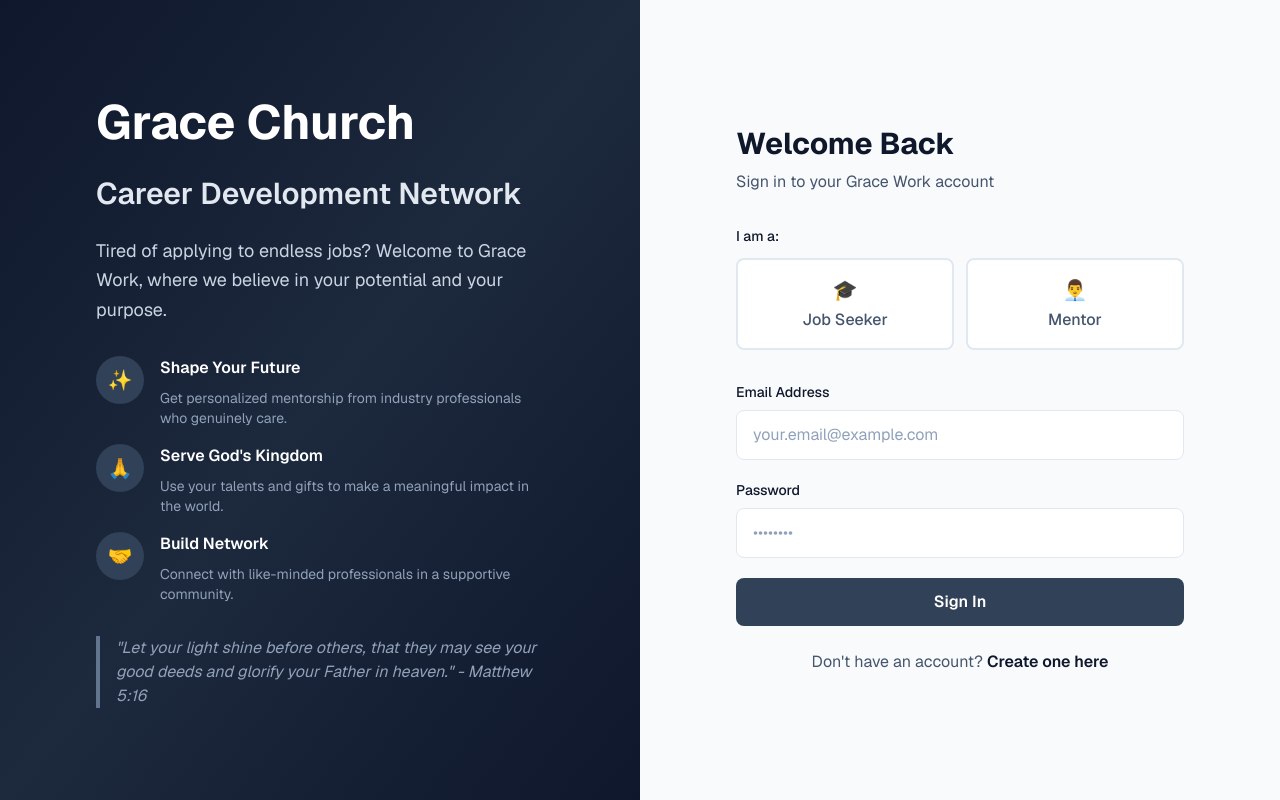
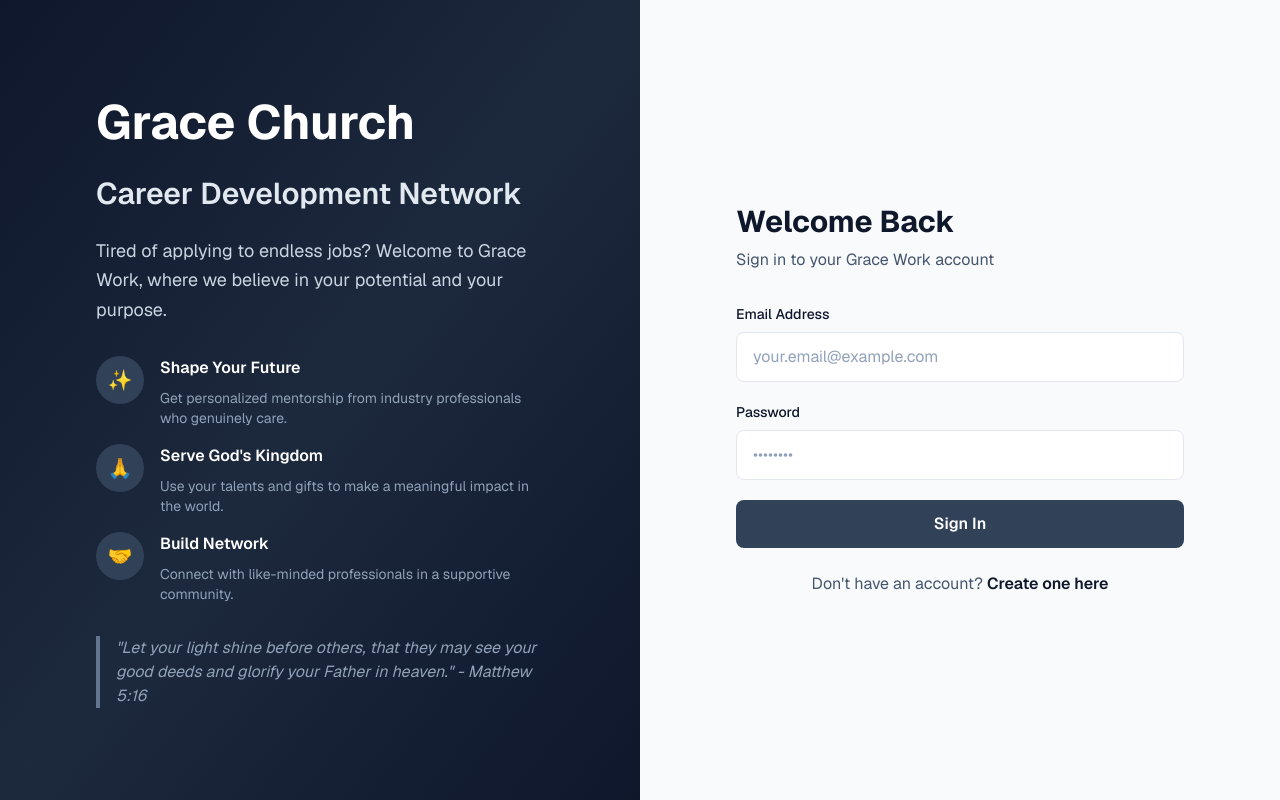
Before and after one commit to shingamit17-max/church-work, a Next.js app: page /login in a window 1280 px wide. Built offline with nearby package versions, Linux system fonts and the light colour scheme; no server answers.

Commit message:
feat: remove role selection from login page
Co-authored-by: shingamit17-max <301674468+shingamit17-max@users.noreply.github.com>

```diff
--- a/app/(auth)/login/page.tsx
+++ b/app/(auth)/login/page.tsx
@@ -7,7 +7,6 @@ import NextLink from "next/link";
 export default function LoginPage() {
   const [error, setError] = useState<string | null>(null);
   const [isPending, setIsPending] = useState(false);
-  const [selectedRole, setSelectedRole] = useState<"mentee" | "mentor" | null>(null);
 
   const handleSubmit = async (e: React.FormEvent<HTMLFormElement>) => {
     e.preventDefault();
@@ -83,37 +82,6 @@ export default function LoginPage() {
             <p className="text-slate-600 dark:text-slate-400">Sign in to your Grace Work account</p>
           </div>
 
-          {/* Role Selection */}
-          <div className="mb-8">
-            <label className="block text-sm font-medium text-slate-900 dark:text-white mb-3">I am a:</label>
-            <div className="grid grid-cols-2 gap-3">
-              <button
-                type="button"
-                onClick={() => setSelectedRole("mentee")}
-                className={`p-4 rounded-lg border-2 transition-all text-center font-medium ${
-                  selectedRole === "mentee"
-                    ? "border-slate-700 dark:border-slate-300 bg-slate-100 dark:bg-slate-800 text-slate-900 dark:text-white"
-                    : "border-slate-200 dark:border-slate-700 bg-white dark:bg-slate-900 text-slate-600 dark:text-slate-400 hover:border-slate-400 dark:hover:border-slate-500"
-                }`}
-              >
-                <div className="text-xl mb-1">🎓</div>
-                <div>Job Seeker</div>
-              </button>
-              <button
-                type="button"
-                onClick={() => setSelectedRole("mentor")}
-                className={`p-4 rounded-lg border-2 transition-all text-center font-medium ${
-                  selectedRole === "mentor"
-                    ? "border-slate-700 dark:border-slate-300 bg-slate-100 dark:bg-slate-800 text-slate-900 dark:text-white"
-                    : "border-slate-200 dark:border-slate-700 bg-white dark:bg-slate-900 text-slate-600 dark:text-slate-400 hover:border-slate-400 dark:hover:border-slate-500"
-                }`}
-              >
-                <div className="text-xl mb-1">👨‍💼</div>
-                <div>Mentor</div>
-              </button>
-            </div>
-          </div>
-
           {/* Login Form */}
           <form onSubmit={handleSubmit} className="space-y-5">
             <div>
```
